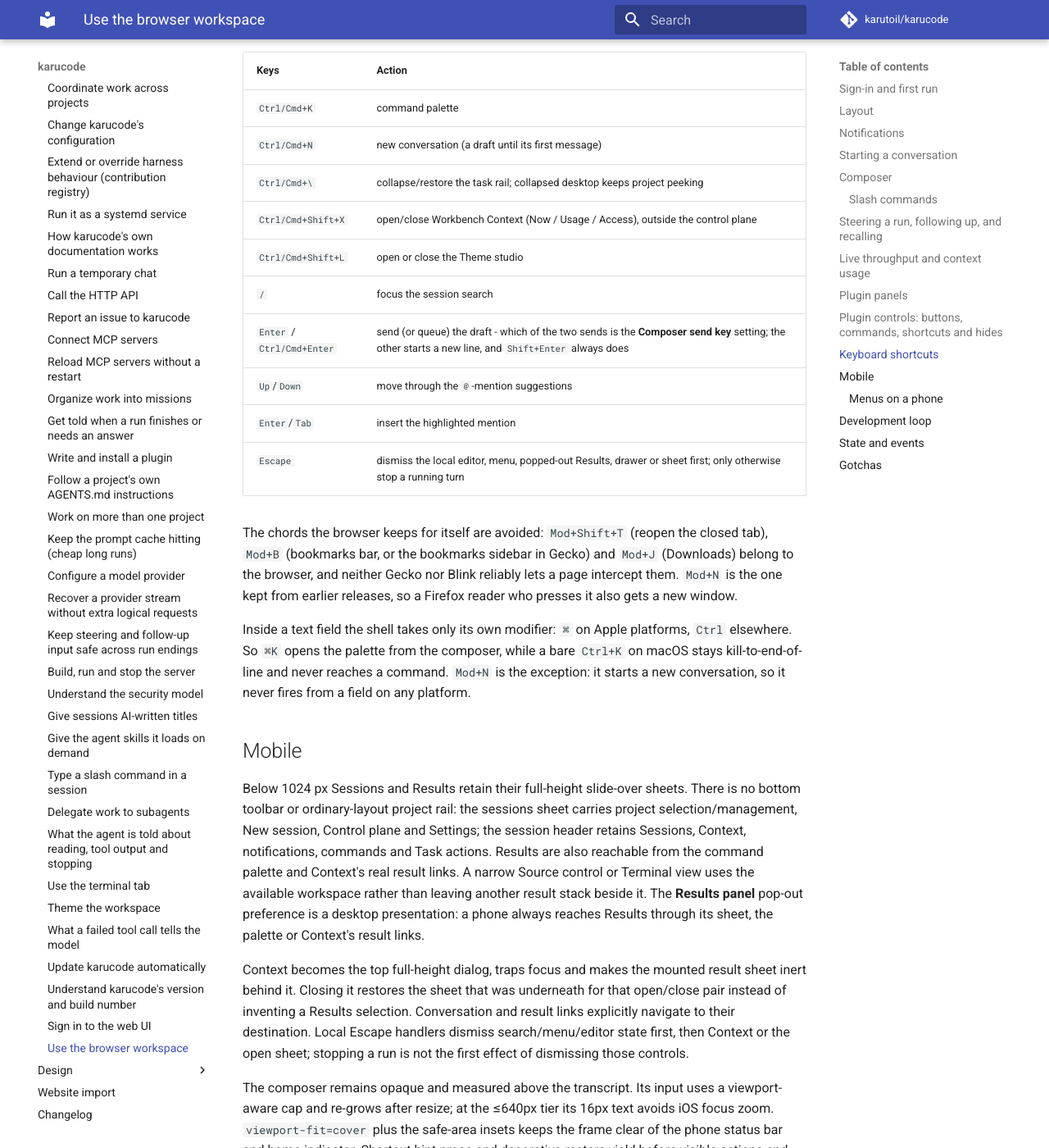
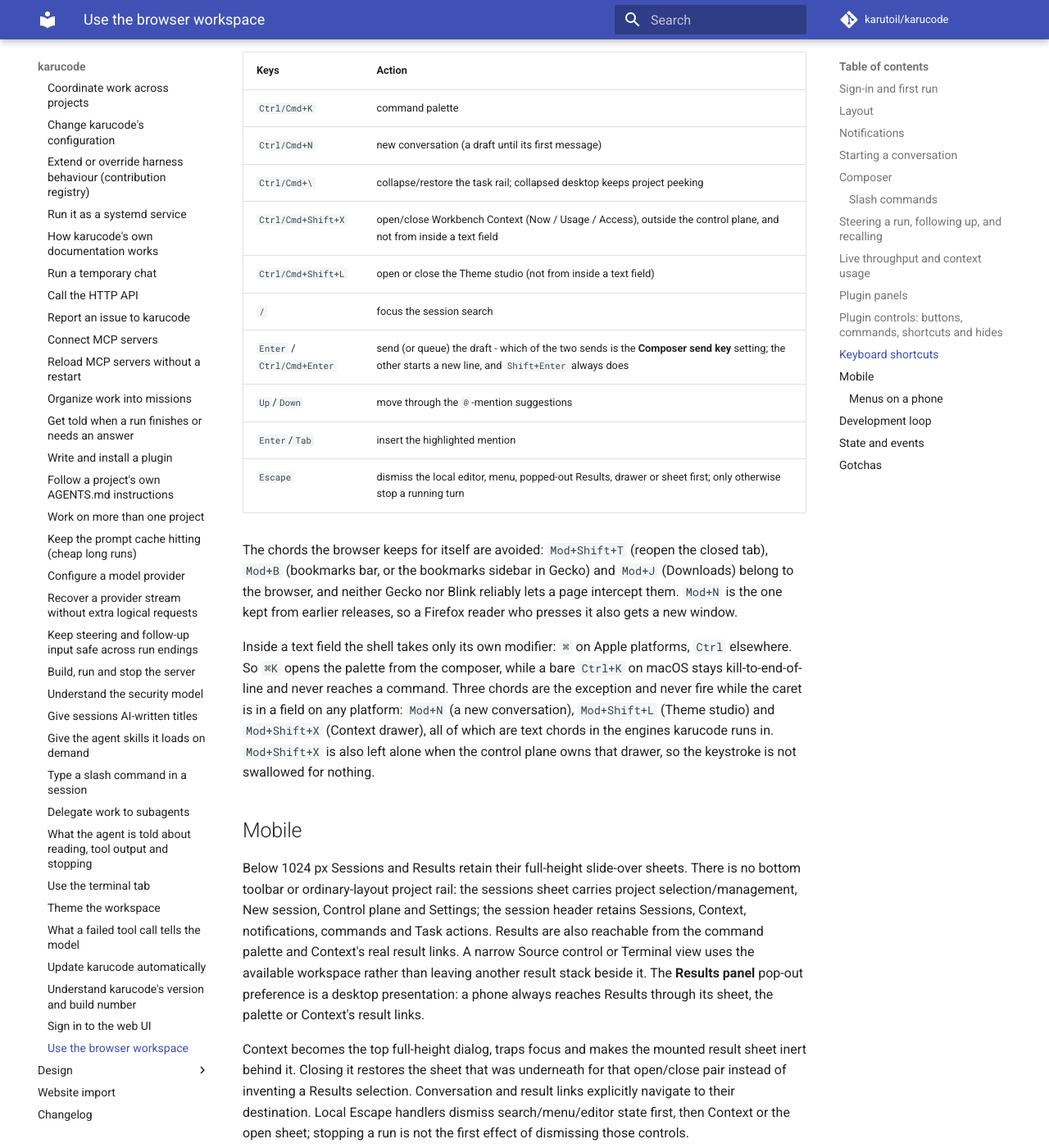
Before and after one commit to karutoil/karucode, an MkDocs documentation site: the page built from docs/internal/web-ui.md, in a window 1280 px wide and 1400 px high, scrolled down 25114 px. Shown: the whole window at 82% size. Built offline with MkDocs 1.6.1 and Material for MkDocs 9.7.7, drawn with Linux system fonts in a browser that asks for light colours; comment, search, counter and statistics services are not loaded.

Commit message:
web: name every chord that ignores a focused field
The `web-ui` block still said `Mod+N` was the only shortcut that does not fire
from inside a text field. This branch added two more - `Mod+Shift+L` (Theme
studio) and `Mod+Shift+X` (Context drawer) both return before `preventDefault()`
when the caret is in a field - so the documented rule was wrong, and
`karucode_docs` would have answered "does Ctrl+Shift+L work while I'm typing?"
with the old model.

The paragraph now names all three, notes that `Mod+Shift+X` is also left alone
while the control plane owns the drawer, and the shortcuts table marks the two
rows. `docs/internal/web-ui.md` regenerated from the block in the same change,
per AGENTS.md.

Verified: `cargo run -p kc-docs -- --check` ok (38 topics, 40 files up to date);
`cargo test -p kc-docs` 14 + 2 + 1 passed.

```diff
--- a/docs/internal/web-ui.md
+++ b/docs/internal/web-ui.md
@@ -1029,8 +1029,8 @@ like the Access tab's key management. `Stop` cancels a running job.
 | `Ctrl/Cmd+K` | command palette |
 | `Ctrl/Cmd+N` | new conversation (a draft until its first message) |
 | `Ctrl/Cmd+\` | collapse/restore the task rail; collapsed desktop keeps project peeking |
-| `Ctrl/Cmd+Shift+X` | open/close Workbench Context (Now / Usage / Access), outside the control plane |
-| `Ctrl/Cmd+Shift+L` | open or close the Theme studio |
+| `Ctrl/Cmd+Shift+X` | open/close Workbench Context (Now / Usage / Access), outside the control plane, and not from inside a text field |
+| `Ctrl/Cmd+Shift+L` | open or close the Theme studio (not from inside a text field) |
 | `/` | focus the session search |
 | `Enter` / `Ctrl/Cmd+Enter` | send (or queue) the draft - which of the two sends is the **Composer send key** setting; the other starts a new line, and `Shift+Enter` always does |
 | `Up`/`Down` | move through the `@`-mention suggestions |
@@ -1046,8 +1046,11 @@ Firefox reader who presses it also gets a new window.
 Inside a text field the shell takes only its own modifier: `⌘` on Apple
 platforms, `Ctrl` elsewhere. So `⌘K` opens the palette from the composer,
 while a bare `Ctrl+K` on macOS stays kill-to-end-of-line and never reaches a
-command. `Mod+N` is the exception: it starts a new conversation, so it never
-fires from a field on any platform.
+command. Three chords are the exception and never fire while the caret is in a
+field on any platform: `Mod+N` (a new conversation), `Mod+Shift+L` (Theme
+studio) and `Mod+Shift+X` (Context drawer), all of which are text chords in the
+engines karucode runs in. `Mod+Shift+X` is also left alone when the control
+plane owns that drawer, so the keystroke is not swallowed for nothing.
 
 ## Mobile
 
```
Also changed, not shown: 1 other file.
